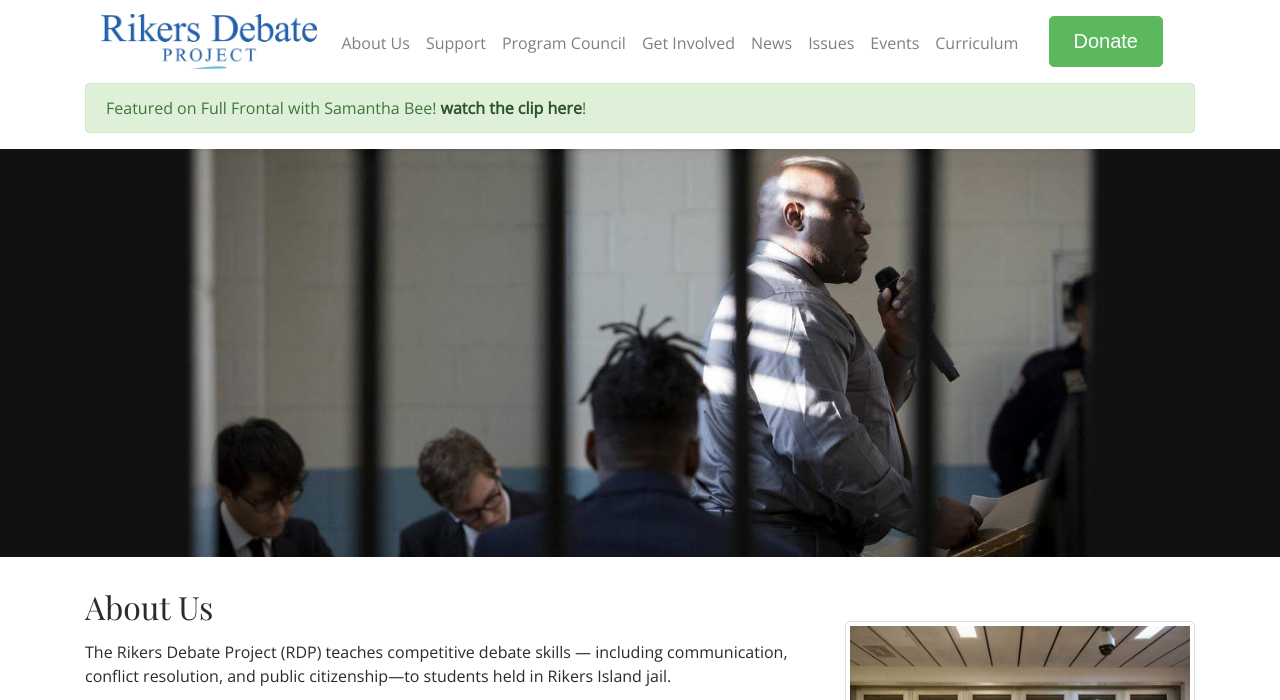
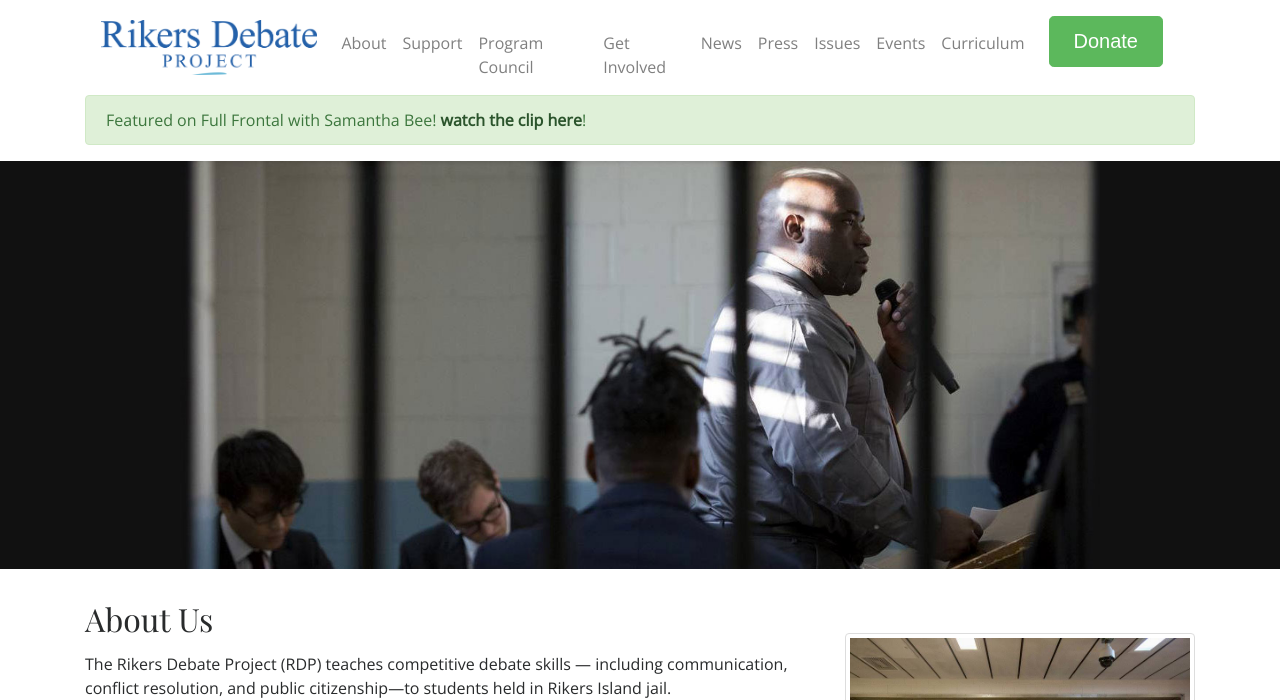
Before and after one commit to rikersdebateteam/rikers-debate-project, a Jekyll site: the page built from index.html, in a window 1280 px wide and 900 px high, cut to the strip 0-700 px from the top of the window. Built offline with Jekyll 4.4.1, drawn with Linux system fonts in a browser that asks for light colours; nearby versions of some CDN libraries.

Commit message:
Rearranged
Made NYCPC fit in nicely-ish

```diff
--- a/_includes/navbar.html
+++ b/_includes/navbar.html
@@ -9,11 +9,12 @@
 
     <div class="collapse navbar-collapse" id="rikersNavbar">
       <ul class="navbar-nav mr-auto mt-2 mt-md-0">
-        <li class="nav-item"><a class="nav-link" href="/board">About Us</a></li>
+        <li class="nav-item"><a class="nav-link" href="/board">About</a></li>
         <li class="nav-item"><a class="nav-link" href="https://paypal.me/rikersdebate" target="_blank">Support</a></li>
         <li class="nav-item"><a class="nav-link" href="/NYCPC">Program Council</a></li>
         <li class="nav-item"><a class="nav-link" href="/get-involved">Get Involved</a></li>
         <li class="nav-item"><a class="nav-link" href="/news-and-notes">News</a></li>
+        <li class="nav-item"><a class="nav-link" href="/press">Press</a></li>
         <li class="nav-item"><a class="nav-link" href="/issues">Issues</a></li>
         <li class="nav-item"><a class="nav-link" href="/events">Events</a></li>
         <li class="nav-item"><a class="nav-link" href="/curriculum">Curriculum</a></li>
```
